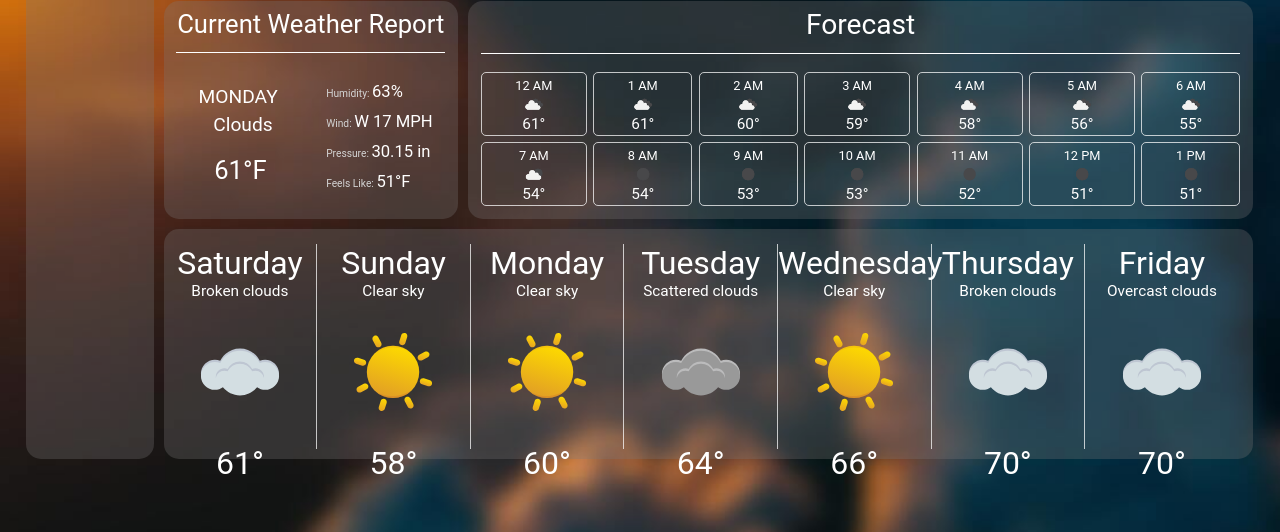
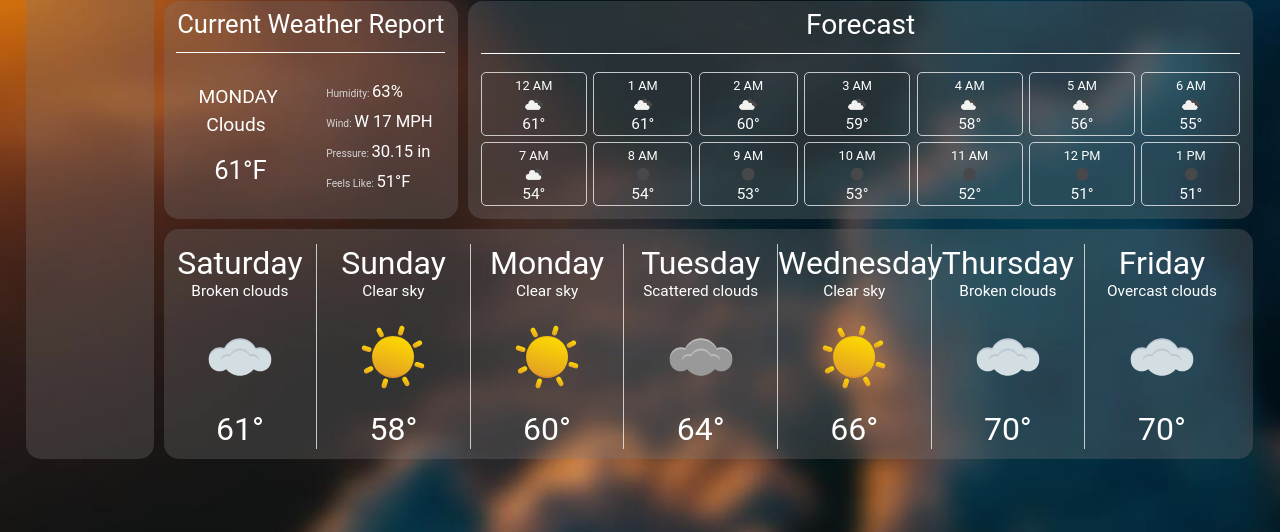
Before and after one commit to tdimitriadis/React-Weather-App, a React (Create React App) app: page / in a window 1280 px wide. Shown: the part 156-688 px from the top of the page. Built offline with nearby package versions, Linux system fonts and the light colour scheme; no server answers.

Commit message:
Fixing seven day forecast styling issue

```diff
--- a/src/components/css/sevenForecast.css
+++ b/src/components/css/sevenForecast.css
@@ -25,7 +25,7 @@
 
 .seven-forecast-grid-container {
   display: grid;
-  grid-template-areas: 'one two three four five six seven';
+  grid-template-areas: "one two three four five six seven";
   grid-template-columns: 12vw 12vw 12vw 12vw 12vw 12vw 12vw;
   grid-template-rows: 16vw;
 }
@@ -42,11 +42,11 @@
 }
 
 .seven-forecast-icon {
-  padding-top: 2rem;
-  width: 5rem;
-  height: 5rem;
+  padding-top: 2vw;
+  width: 5vw;
+  height: 5vw;
 }
 
 .seven-forecast-temp {
-  padding-top: 1.5rem;
+  padding-top: 1vw;
 }
--- a/src/components/css/simplereport.css
+++ b/src/components/css/simplereport.css
@@ -16,9 +16,9 @@
 .simple-report-grid-container {
   display: grid;
   grid-template-areas:
-    'header  header'
-    'right  menu'
-    'footer  menu';
+    "header  header"
+    "right  menu"
+    "footer  menu";
   grid-template-columns: 10vw 12vw;
   color: white;
 }
@@ -52,7 +52,7 @@
 }
 
 .simple-report-weather-description {
-  padding-left: 2.4vw;
+  padding-left: 1.3vw;
   padding-bottom: 0.5em;
   font-size: 1.5vw;
 }
```
